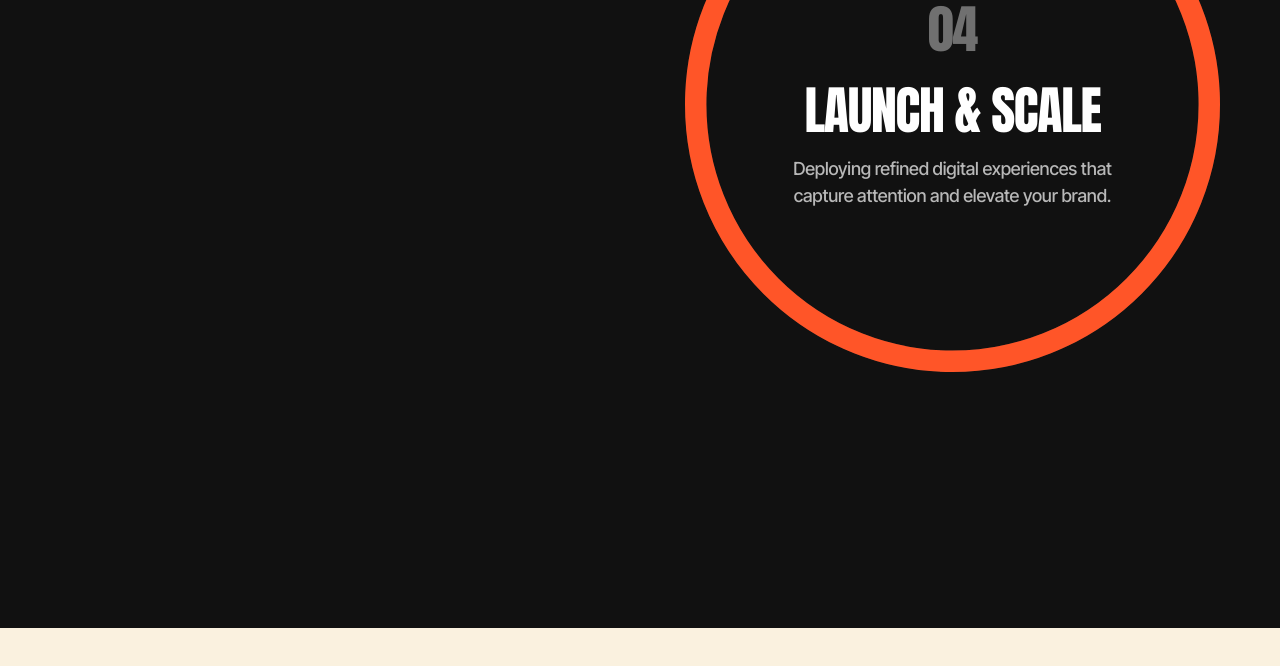
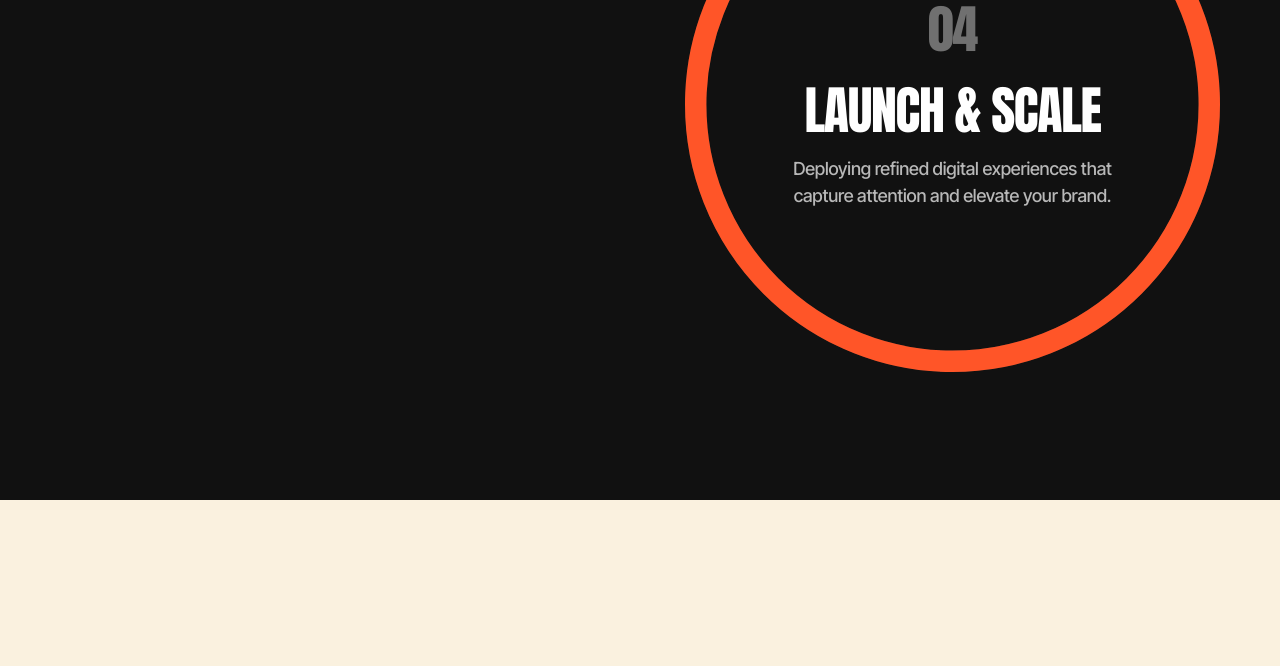
Before and after one commit to ahsanuldev/brandure, a Next.js app: page / in a window 1280 px wide. Shown: the part 9252-9918 px from the top of the page. Before the commit the page ends 9880 px from the top, so only its background shows below. Built offline with nearby package versions, Linux system fonts and the light colour scheme.

Commit message:
feat: add Process and Testimonials components to the homepage

```diff
--- a/src/app/page.tsx
+++ b/src/app/page.tsx
@@ -4,6 +4,7 @@ import Services from "@/components/home/Services";
 import Works from "@/components/home/Works";
 import Projects from "@/components/home/Projects";
 import Process from "@/components/home/Process";
+import Testimonials from "@/components/home/Testimonials";
 
 export default function Home() {
   return (
@@ -14,6 +15,7 @@ export default function Home() {
       <Works />
       <Projects />
       <Process />
+      <Testimonials />
     </main>
   );
 }
--- a/src/components/home/Process.tsx
+++ b/src/components/home/Process.tsx
@@ -52,7 +52,7 @@ export const Process: React.FC = () => {
         </div>
 
         {/* Sticky Stacking Circles Container (01, 02, 03, 04) - Stacks One on Top of Another */}
-        <div className="relative w-full flex flex-col items-center md:items-end justify-center gap-16 sm:gap-24 pt-4 pb-20 md:pb-32">
+        <div className="relative w-full flex flex-col items-center md:items-end justify-center gap-16 sm:gap-24 pt-4 pb-0">
           {processSteps.map((step, idx) => {
             // Arc stroke calculation for each step ring
             const strokeDashoffset = C - (C / processSteps.length) * (idx + 1);
--- /dev/null
+++ b/src/components/home/Testimonials.tsx
@@ -0,0 +1,14 @@
+"use client";
+
+import React from "react";
+
+export const Testimonials: React.FC = () => {
+  return (
+    <section
+      id="testimonials"
+      className="relative z-20 w-full h-screen bg-[#FAF1DF]"
+    />
+  );
+};
+
+export default Testimonials;
```
